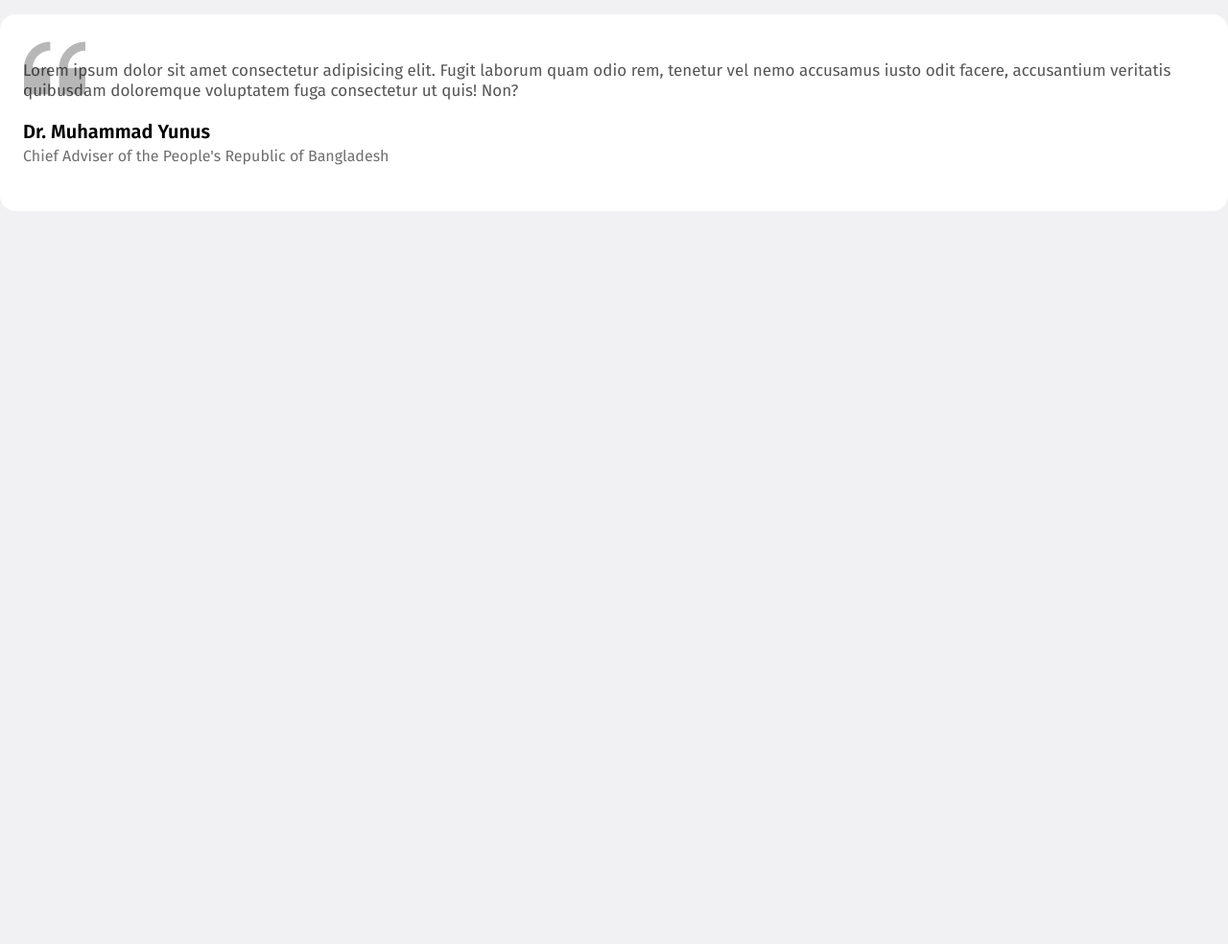
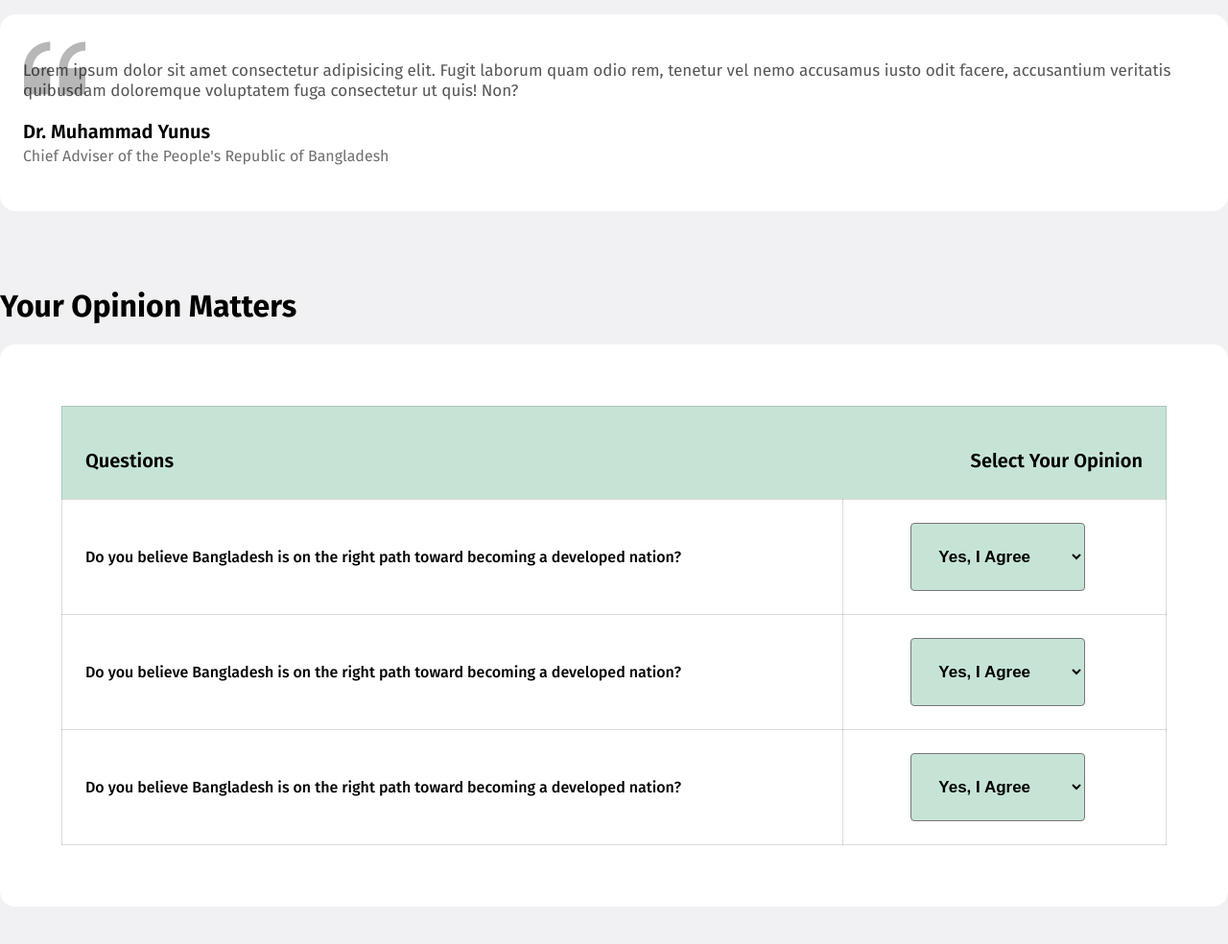
Before and after one commit to Zisan-000/Assignment-1, a plain HTML site: page index.html in a window 1280 px wide. Shown: the part 1750-2734 px from the top of the page at 96% size. Before the commit the page ends 2050 px from the top, so only its background shows below. Drawn offline with Linux system fonts and the light colour scheme.

Commit message:
new section

```diff
--- a/index.html
+++ b/index.html
@@ -93,6 +93,49 @@
                 </div>
             </div>
         </section>
+        <h1>Your Opinion Matters</h1>
+        <section class="your-opinion">
+            <div class="full-table ">
+                <table>
+                    <thead>
+                        <div class="first-row">
+                            <p class="name">Questions</p>
+                            <p class="name">Select Your Opinion</p>
+                        </div>
+                    </thead>
+                    <tbody>
+                        <tr>
+                            <td>Do you believe Bangladesh is on the right path toward becoming a developed nation?</td>
+                            <td class="op">
+                                <select id="opinion" name="opinion">
+                                    <option value="saab">Yes, I Agree</option>
+                                    <option value="No">No, I disagree</option>
+                                  </select>
+                            </td>
+                        </tr>
+                        <tr>
+                            <td>Do you believe Bangladesh is on the right path toward becoming a developed nation?</td>
+                            <td class="op">
+                                <select id="opinion" name="opinion">
+                                    <option value="saab">Yes, I Agree</option>
+                                    <option value="No">No, I disagree</option>
+                                  </select>
+                            </td>
+                        </tr>
+                        <tr>
+                            <td>Do you believe Bangladesh is on the right path toward becoming a developed nation?</td>
+                            <td class="op">
+                                <select id="opinion" name="opinion">
+                                    <option value="saab">Yes, I Agree</option>
+                                    <option value="No">No, I disagree</option>
+                                  </select>
+                            </td>
+                        </tr>
+                    </tbody>
+                </table>
+            </div>
+        </section>
+
     </main>
     <footer>
 
--- a/styles/style.css
+++ b/styles/style.css
@@ -92,6 +92,8 @@ header section{
 
 /* main section */
 
+/* pillar */
+
 .pillar-des{
     margin: 80px 0px;
 }
@@ -122,6 +124,9 @@ header section{
     color: rgba(14, 14, 14, 70%);
     font-size: 17px;
 }
+
+/* vision */
+
 .vision{
     background-color: white;
     padding: 32px;
@@ -207,3 +212,56 @@ header section{
     margin-bottom: 0px;
     color: rgba(14, 14, 14, 60%);
 }
+
+/* table */
+
+.full-table{
+    margin: 32px;
+}
+
+.first-row{
+    display: flex;
+    justify-content: space-between;
+    border: 1px solid rgba(14, 14, 14, 15%);
+    padding: 24px;
+    background-color: #C6E4D6;
+    border-bottom: none;
+}
+
+.opinion{
+    display: flex;
+    align-items: end;
+}
+
+table{
+    width: 100%;
+    height: 92px;
+    border-collapse: collapse;
+    padding: 24px;
+}
+td{
+    border: 1px solid rgba(14, 14, 14, 15%);
+    padding: 24px;
+}
+
+.your-opinion{
+    background-color: white;
+    border-radius: 16px;
+    padding: 32px;
+    margin-bottom: 80px;
+}
+
+tbody tr td{
+    font-weight: 500;
+}
+
+.op{
+    padding-left: 70px;
+}
+#opinion{
+    padding: 24px;
+    background-color: #C6E4D6;
+    font-weight: bold;
+    font-size: 17px;
+    border-radius: 4px;
+}
```
